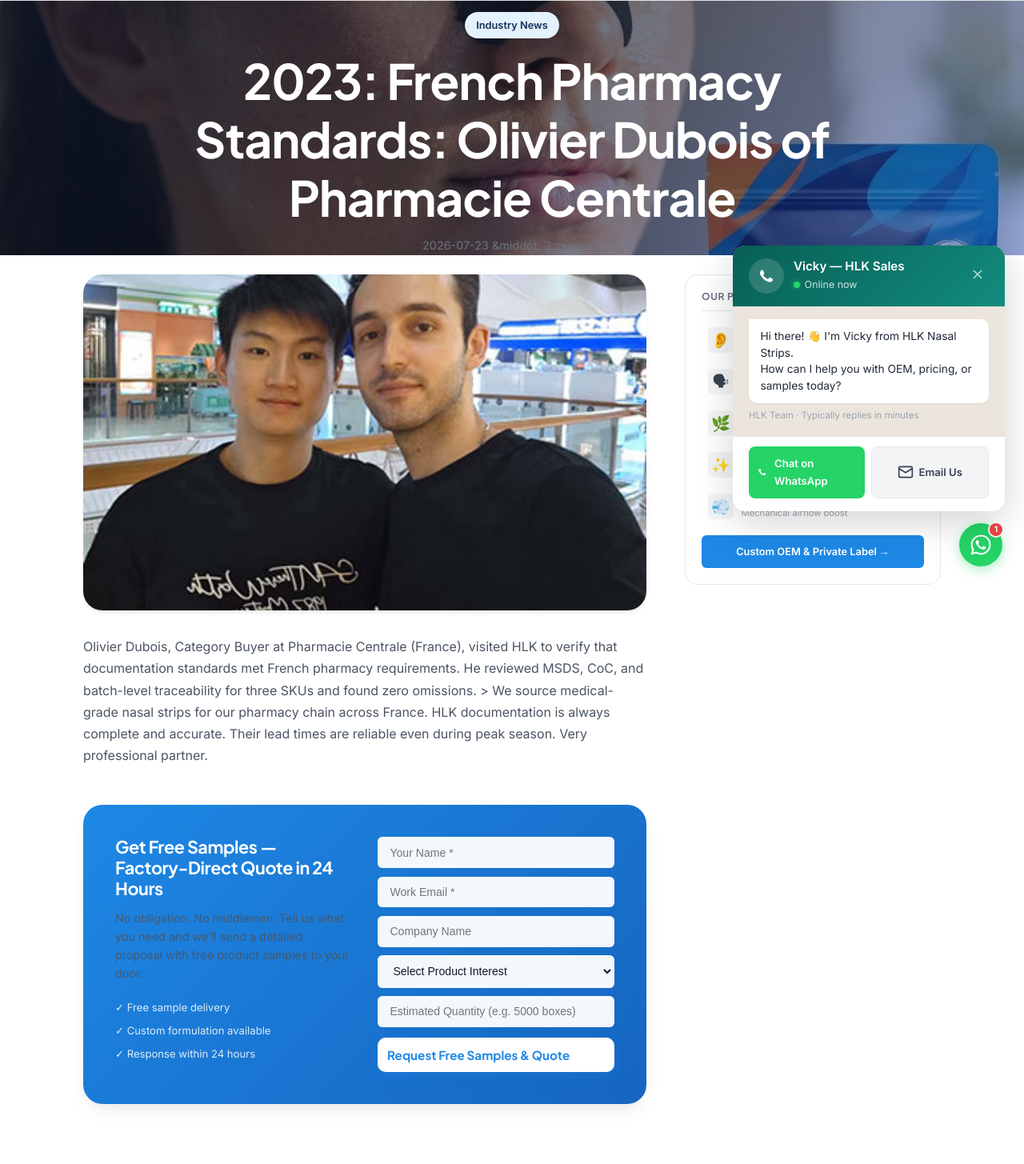
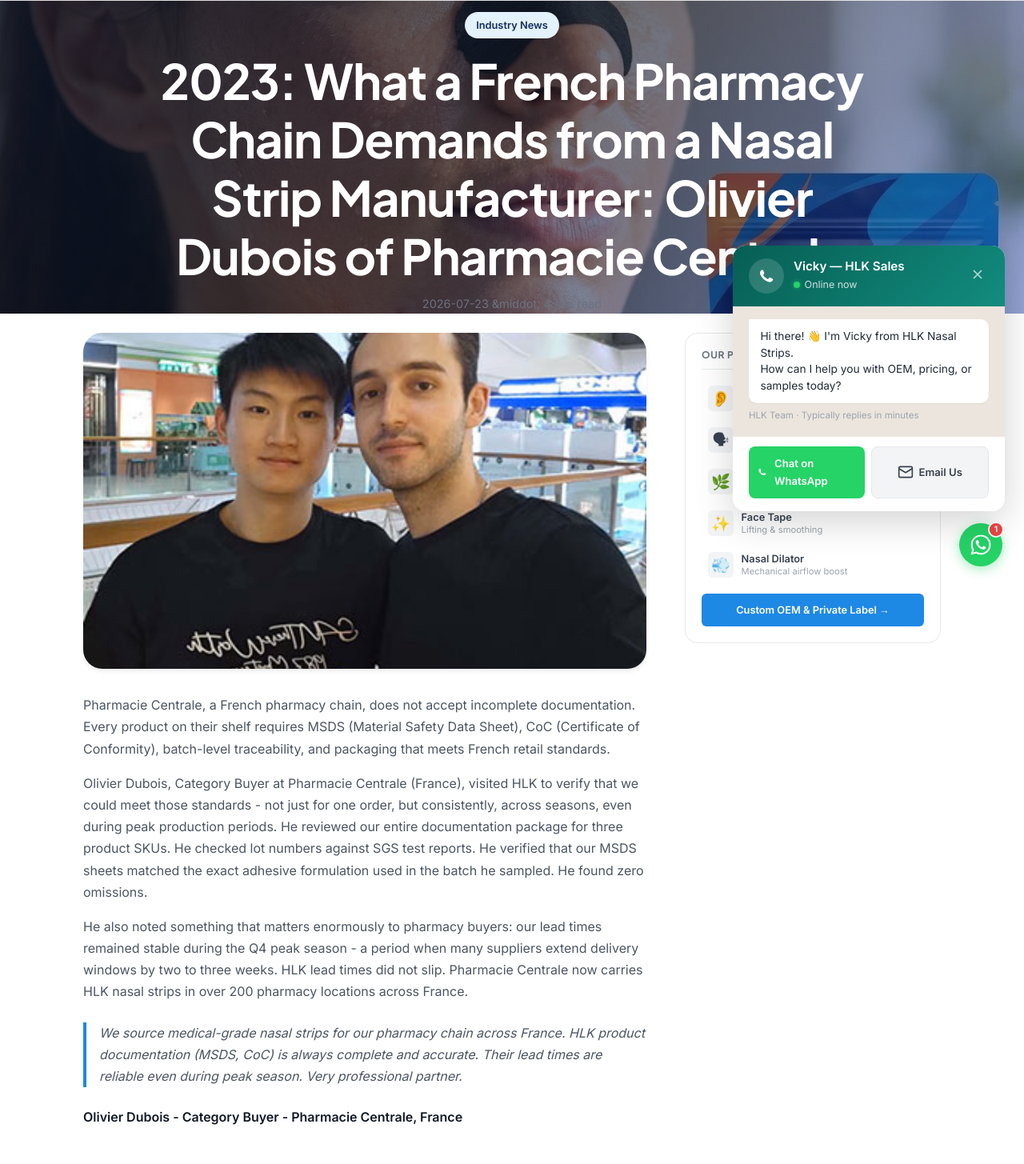
Before and after one commit to hokithree7/hlk-nasal-strips, an Astro site: page /blog/olivier-dubois-pharmacie-centrale-hlk-visit-2023 in a window 1280 px wide. Shown: the part 65-1520 px from the top of the page at 80% size. Built offline with nearby package versions, Linux system fonts and the light colour scheme; Astro itself is replaced by a stand-in of ours.

Commit message:
Blog post: 2023: What a French Pharmacy Chain Demands from a Nasal Strip Manufacturer: Olivier Dubois of Pharmacie Centrale

```diff
--- a/src/content/blog/olivier-dubois-pharmacie-centrale-hlk-visit-2023.md
+++ b/src/content/blog/olivier-dubois-pharmacie-centrale-hlk-visit-2023.md
@@ -1,10 +1,18 @@
 ---
-title: "2023: French Pharmacy Standards: Olivier Dubois of Pharmacie Centrale"
+title: "2023: What a French Pharmacy Chain Demands from a Nasal Strip Manufacturer: Olivier Dubois of Pharmacie Centrale"
 date: "2026-07-23"
-excerpt: "Olivier Dubois verified HLK complete MSDS and CoC documentation for French pharmacy retail."
+excerpt: "Olivier Dubois, Category Buyer at Pharmacie Centrale (France), verified HLK complete MSDS, CoC documentation and reliable lead times during his 2023 factory visit."
 category: "Industry News"
-readTime: "3 min read"
+readTime: "4 min read"
 cover: "/images/blog/olivier-dubois-pharmacie-centrale-hlk-visit-2023.jpg"
 ---
 
-Olivier Dubois, Category Buyer at Pharmacie Centrale (France), visited HLK to verify that documentation standards met French pharmacy requirements. He reviewed MSDS, CoC, and batch-level traceability for three SKUs and found zero omissions. > We source medical-grade nasal strips for our pharmacy chain across France. HLK documentation is always complete and accurate. Their lead times are reliable even during peak season. Very professional partner.
+Pharmacie Centrale, a French pharmacy chain, does not accept incomplete documentation. Every product on their shelf requires MSDS (Material Safety Data Sheet), CoC (Certificate of Conformity), batch-level traceability, and packaging that meets French retail standards.
+
+Olivier Dubois, Category Buyer at Pharmacie Centrale (France), visited HLK to verify that we could meet those standards - not just for one order, but consistently, across seasons, even during peak production periods. He reviewed our entire documentation package for three product SKUs. He checked lot numbers against SGS test reports. He verified that our MSDS sheets matched the exact adhesive formulation used in the batch he sampled. He found zero omissions.
+
+He also noted something that matters enormously to pharmacy buyers: our lead times remained stable during the Q4 peak season - a period when many suppliers extend delivery windows by two to three weeks. HLK lead times did not slip. Pharmacie Centrale now carries HLK nasal strips in over 200 pharmacy locations across France.
+
+> We source medical-grade nasal strips for our pharmacy chain across France. HLK product documentation (MSDS, CoC) is always complete and accurate. Their lead times are reliable even during peak season. Very professional partner.
+
+**Olivier Dubois - Category Buyer - Pharmacie Centrale, France**
```
